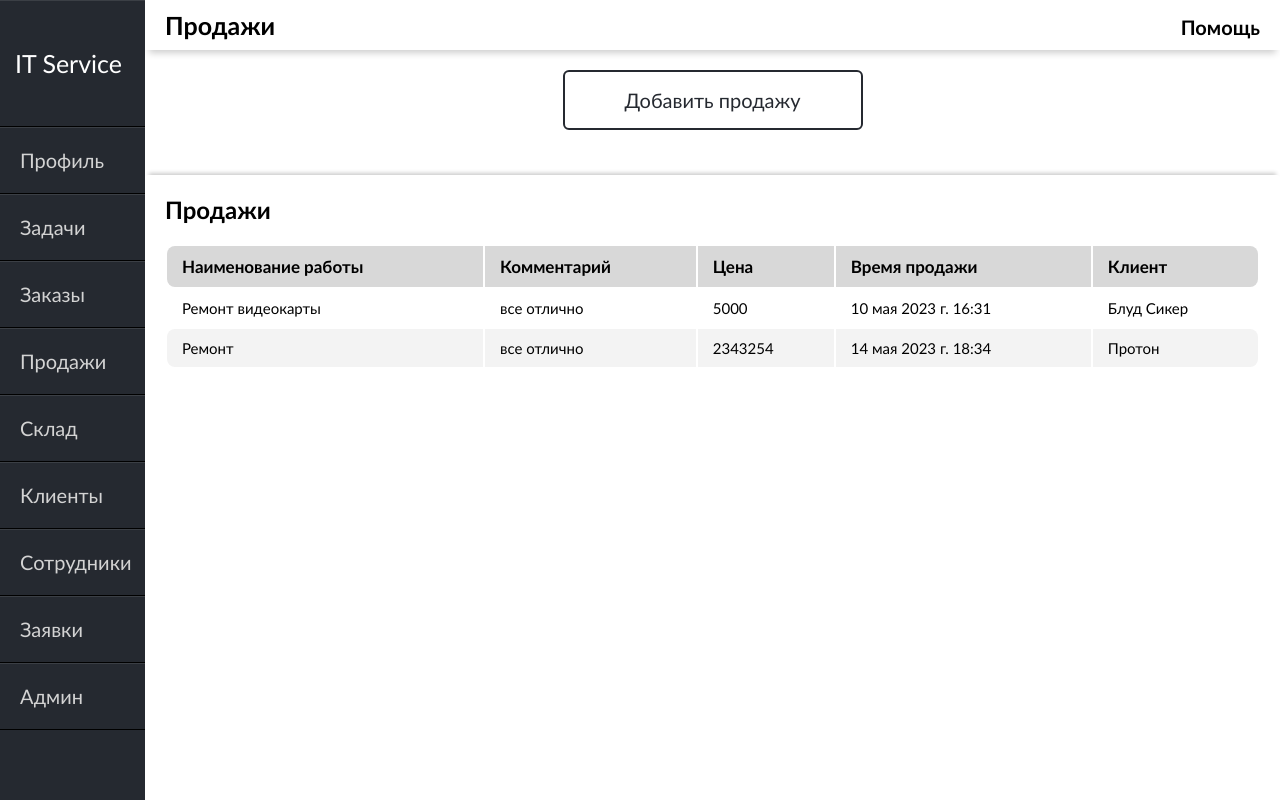
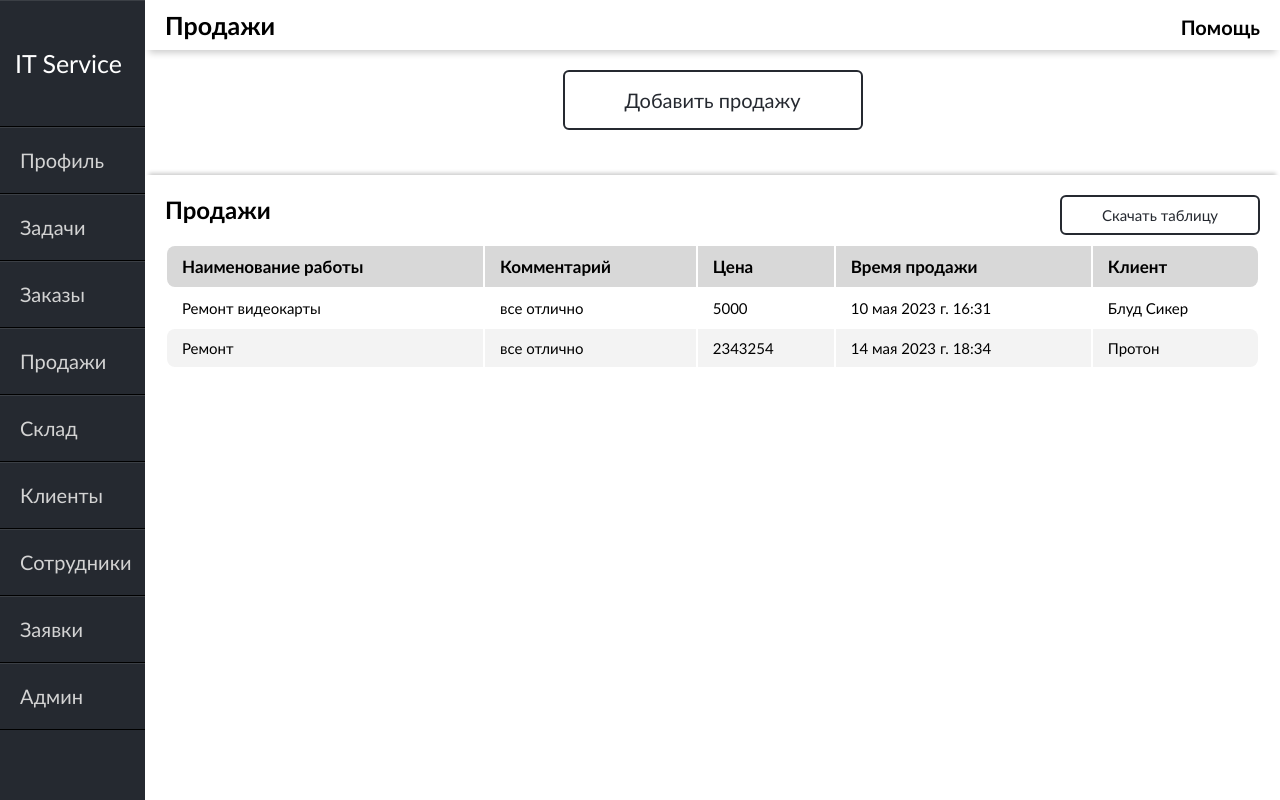
Before and after one commit to doesdi/diploma, a Django app: page /sales/ in a window 1280 px wide. Run offline with Django 4.2, Linux system fonts and the light colour scheme; a user stored in the database is signed in; data comes from the database, SQL or seed files in the repository; both versions use the stored data as it was after the commit.

Commit message:
thirteenth

```diff
--- a/Management/Management/urls.py
+++ b/Management/Management/urls.py
@@ -16,6 +16,7 @@ Including another URLconf
 """
 from django.contrib import admin
 from django.conf.urls.static import static
+from django.template.defaulttags import url
 from django.urls import path
 
 from Management import settings
@@ -44,6 +45,8 @@ urlpatterns = [
     path('home/', views.Home, name="home"),
     path('review/', views.Rev, name="review"),
     path('review-add/', views.Review, name="review_add"),
+    path('sales-down/', views.Download_table, name="sales-down"),
+
 
 ]
 
--- a/Management/itservice/admin.py
+++ b/Management/itservice/admin.py
@@ -3,7 +3,6 @@ from django.contrib import admin
 from .models import *
 
 admin.site.register(tasks)
-admin.site.register(role)
 admin.site.register(client)
 admin.site.register(orders)
 admin.site.register(inventory)
--- a/Management/itservice/models.py
+++ b/Management/itservice/models.py
@@ -3,12 +3,6 @@ from datetime import date, datetime
 from django.db import models
 from django.contrib.auth.models import AbstractUser
 
-
-class role(models.Model):
-    role_name = models.CharField(max_length=50, verbose_name="Название роли")
-
-    def __str__(self):
-        return self.role_name
 
 
 class users(AbstractUser):
@@ -24,6 +18,11 @@ class users(AbstractUser):
     user_photo = models.ImageField(upload_to="photos/%y/%m/%d/", verbose_name="Фото сотрудника")
     user_role = models.CharField(max_length=50, choices=Type, default='Программист', verbose_name="Должность")
 
+    class Meta:
+        verbose_name = "Пользователи"
+        verbose_name_plural = "Пользователи"
+
+
 
 class tasks(models.Model):
     task_name = models.CharField(max_length=50, verbose_name="Название задачи")
@@ -33,6 +32,10 @@ class tasks(models.Model):
 
     def __str__(self):
         return self.task_name
+
+    class Meta:
+        verbose_name = "Задачи"
+        verbose_name_plural = "Задачи"
 
 
 class client(models.Model):
@@ -59,6 +62,10 @@ class client(models.Model):
     def __str__(self):
         return self.client_name
 
+    class Meta:
+        verbose_name = "Клиент"
+        verbose_name_plural = "Клиент"
+
 
 class orders(models.Model):
     order_name = models.CharField(max_length=50, verbose_name="Название заказа")
@@ -70,6 +77,10 @@ class orders(models.Model):
 
     def __str__(self):
         return self.order_name
+
+    class Meta:
+        verbose_name = "Заказы"
+        verbose_name_plural = "Заказы"
 
 
 class inventory(models.Model):
@@ -89,6 +100,10 @@ class inventory(models.Model):
     def __str__(self):
         return self.inventory_name
 
+    class Meta:
+        verbose_name = "Склад"
+        verbose_name_plural = "Склад"
+
 
 class sales(models.Model):
     sales_name = models.CharField(max_length=100, verbose_name="Наименование работы")
@@ -99,6 +114,10 @@ class sales(models.Model):
 
     def __str__(self):
         return self.sales_name
+
+    class Meta:
+        verbose_name = "Продажи"
+        verbose_name_plural = "Продажи"
 
 
 class review(models.Model):
@@ -124,6 +143,10 @@ class review(models.Model):
     def __str__(self):
         return self.review_email
 
+    class Meta:
+        verbose_name = "Отзывы"
+        verbose_name_plural = "Отзывы"
+
 
 class application(models.Model):
     Found = (
@@ -142,3 +165,7 @@ class application(models.Model):
 
     def __str__(self):
         return self.application_email
+
+    class Meta:
+        verbose_name = "Заявки"
+        verbose_name_plural = "Заявки"
--- a/Management/itservice/static/itservice/css/main.css
+++ b/Management/itservice/static/itservice/css/main.css
@@ -693,6 +693,31 @@ ul li:hover a{
 
 }
 
+
+.btn_down{
+    position: absolute;
+    right: 0;
+    margin-right: 20px;
+    background-color: transparent;
+    width: 200px;
+    height: 40px;
+    text-align: center;
+    font-size: 15px;
+    -webkit-transition-duration: 0.4s; /* Safari */
+    transition-duration: 0.4s;
+    cursor: pointer;
+    color: #252930;
+    border: 2px solid #252930;
+    border-radius: 6px;
+
+}
+.btn_down:hover {
+    background-color: #252930;
+    color: white;
+
+}
+
+
 .order_{
     height: 60px;
 }
--- a/Management/itservice/templates/itservice/home.html
+++ b/Management/itservice/templates/itservice/home.html
@@ -5,6 +5,7 @@
     <meta name="viewport" content="width=device-width, initial-scale=1.0, shrink-to-fit=no">
 	<link rel="stylesheet" href="{% static 'itservice/css/reset.css' %}" type="text/css">
     <link rel="stylesheet" href="{% static 'itservice/css/home.css' %}" type="text/css">
+    <link rel="shortcut icon" type="image/png" href="{% static 'itservice/static/itservice/favicon/2.jpg' %}"/>
     <title>IT Service</title>
 </head>
 <body>
--- a/Management/itservice/templates/itservice/login.html
+++ b/Management/itservice/templates/itservice/login.html
@@ -5,6 +5,7 @@
     <meta name="viewport" content="width=device-width, initial-scale=1.0, shrink-to-fit=no">
 	<link rel="stylesheet" href="{% static 'itservice/css/reset.css' %}" type="text/css">
     <link rel="stylesheet" href="{% static 'itservice/css/login.css' %}" type="text/css">
+        <link rel="shortcut icon" type="image/png" href="{% static 'itservice/static/itservice/favicon/2.jpg' %}"/>
     <title>IT Service</title>
 </head>
 <body>
--- a/Management/itservice/templates/itservice/main.html
+++ b/Management/itservice/templates/itservice/main.html
@@ -5,6 +5,7 @@
     <meta name="viewport" content="width=device-width, initial-scale=1.0, shrink-to-fit=no">
 	<link rel="stylesheet" href="{% static 'itservice/css/reset.css' %}" type="text/css">
     <link rel="stylesheet" href="{% static 'itservice/css/main.css' %}" type="text/css">
+    <link rel="shortcut icon" type="image/png" href="{% static 'itservice/static/itservice/favicon/2.jpg' %}"/>
     <title>IT Service</title>
 </head>
 <body>
--- a/Management/itservice/templates/itservice/sales.html
+++ b/Management/itservice/templates/itservice/sales.html
@@ -9,10 +9,20 @@
  </div>
 {% endblock %}
 {% block content1 %}
+<script>
+    const Download_table = ()=> {
+        // var xmlHttp = new XMLHttpRequest();
+        // xmlHttp.open("GET", "{% url 'sales-down' %}" , false);
+        // xmlHttp.send();
+        window.location="{% url 'sales-down' %}"
+
+    }
+</script>
 
 <div class="main-window">
      {% if user.user_role == 'Администратор' or user.user_role == 'Менеджер' %}
-  <button class="btn" id="open">Добавить продажу</button>
+    <button class="btn" id="open">Добавить продажу</button>
+
   {% else %}
   <div class="order_"></div>
   {%endif%}
@@ -54,6 +64,7 @@
 <div class="ok"></div>
     <div class="warpper">
         <div class="panels">
+             <button class="btn_down" onclick="Download_table()" >Скачать таблицу</button>
             <div class="panel-title">Продажи</div>
             <table class="table">
                 <thead>
@@ -80,6 +91,7 @@
                 {% endfor %}
                 </tbody>
             </table>
+
         </div>
     </div>
 </div>
--- a/Management/itservice/views.py
+++ b/Management/itservice/views.py
@@ -8,6 +8,11 @@ from django.urls import reverse_lazy
 from django.views import View
 from django.views.generic import DetailView, UpdateView, CreateView
 from django.core.mail import EmailMessage
+import pandas as pd
+import codecs
+from django.http import FileResponse
+from openpyxl.workbook import Workbook
+
 
 from .forms import *
 from .models import *
@@ -240,3 +245,17 @@ def Logout_user(request):
 
 def pageNotFound(request, exeption):
     return HttpResponseNotFound('<h1>Страница не найдена</h1>')
+
+
+def Download_table(request):
+    sale = sales.objects.all()
+    data = []
+    columns = ['Наименование работы', 'Комментарий', 'Цена', 'Время продажи', 'Клиент']
+    for i in sale:
+        print(i)
+        data.append([i.sales_name, i.sales_comment, i.sales_price, i.sales_time, i.sales_client])
+    df = pd.DataFrame(data, columns=columns)
+    df['Время продажи'] = df['Время продажи'].dt.tz_localize(None)
+    df.to_excel('itservice/Exel/Sale.xlsx', index=False)
+    file = open('itservice/Exel/Sale.xlsx', "rb")
+    return FileResponse(file)
```
Also changed, not shown: Management/db.sqlite3, Management/itservice/static/itservice/favicon/1.png (added), Management/itservice/static/itservice/favicon/2.jpg (added), Management/media/photos/favicon/plj5B_4qGKw.jpg (added), 3 other files.
